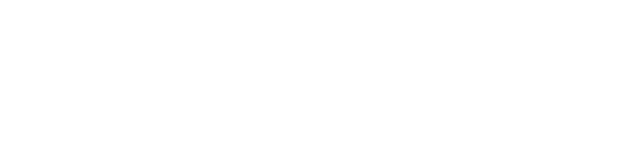
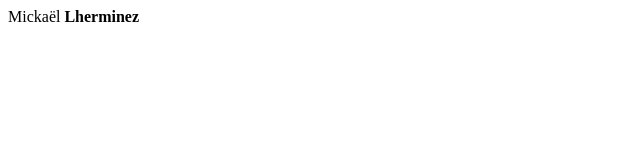
Before and after one commit to mickaellherminez/F-vue-day1-pt1, a website: page index.html in a window 1280 px wide. Shown: the whole page, without its empty margins (0-640 px from the left). Drawn offline with nearby package versions, Linux system fonts and the light colour scheme.

Commit message:
ADD: 2.2. L'interpolation de texte

```diff
--- a/index.html
+++ b/index.html
@@ -12,6 +12,8 @@
 </head>
 <body id="app">
 
+    <span>{{firstName}} <strong>{{name}}</strong></span>
+
     <!-- JS -->
     <script src="https://unpkg.com/vue@next"></script>
     <script src="main.js"></script>
--- a/main.js
+++ b/main.js
@@ -1,3 +1,8 @@
 const app = Vue.createApp({
-
+    data() {
+        return {
+            name: "Lherminez",
+            firstName: "Mickaël"
+        }
+    },
 })
```
Also changed, not shown: README.md.
